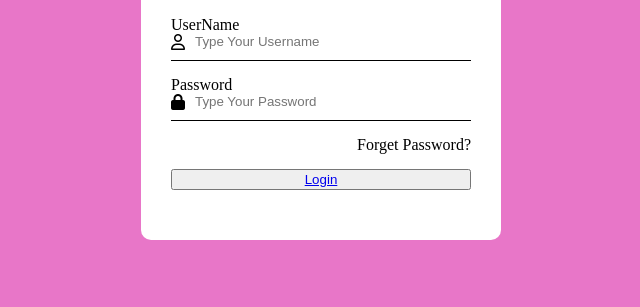
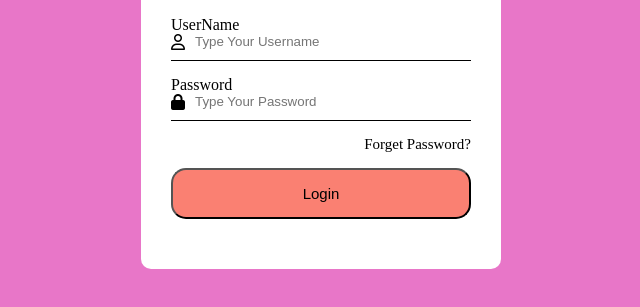
Before and after one commit to Lamiya228/Login-Form, a plain HTML site: page index.html in a window 1280 px wide. Shown: the part 137-444 px from the top of the page, without its empty margins (319-959 px from the left). Drawn offline with Linux system fonts and the light colour scheme.

Commit message:
Half complete

```diff
--- a/index.html
+++ b/index.html
@@ -50,6 +50,20 @@
             text-decoration: none;
             color:  black;
         }
+        button {
+    text-align: center;
+    /* width: 50%; */
+    /* justify-content: center; */
+    padding: 5% 2%;
+    border-radius: 15px;
+    text-decoration: none;
+    background-color: salmon;
+}
+a {
+    text-decoration: none;
+    font-size: 15px;
+    color: black;
+}
     </style>
 </head>
 <body>
```
